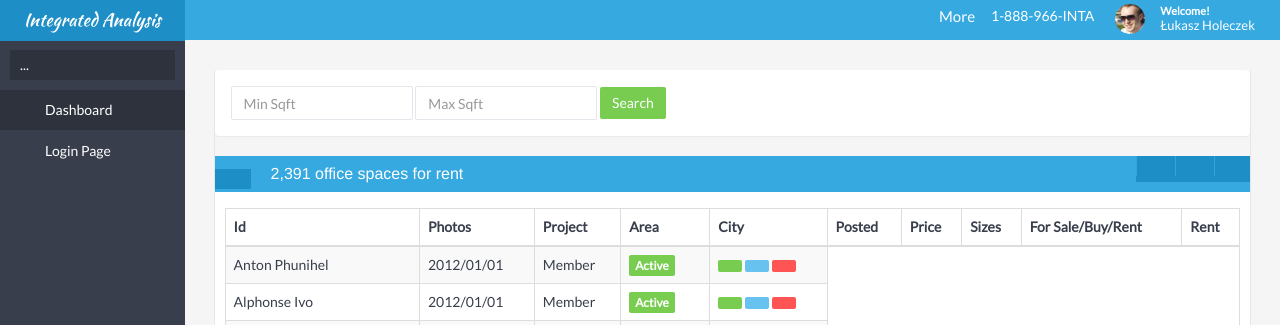
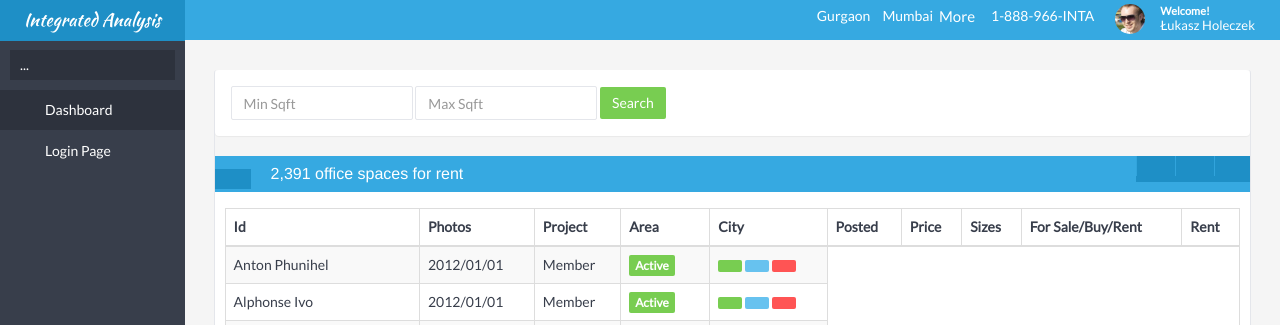
Before and after one commit to arvindmehra/integrated_analysis, a Rails app: page / in a window 1280 px wide. Shown: the top 325 px of the page. Run offline with Rails 7, Linux system fonts and the light colour scheme; style sheets or scripts are compiled from the project's sources; some libraries are stand-ins or nearby versions.

Commit message:
more changes

```diff
--- a/app/views/layouts/application.html.erb
+++ b/app/views/layouts/application.html.erb
@@ -41,6 +41,8 @@
       <!-- start: Header Menu -->
       <div class="nav-no-collapse header-nav">
         <ul class="nav navbar-nav pull-right">
+          <li class="pull-left"><a href="#" style="color: white; padding: 6px;">Gurgaon</a></li>
+          <li class="pull-left"><a href="#" style="color: white; padding: 6px;">Mumbai</a></li>
           <li class="dropdown">
             <a class="btn account dropdown-toggle" data-toggle="dropdown" href="#">
               <div> More <i class="icon-caret"></i> </div>
```
